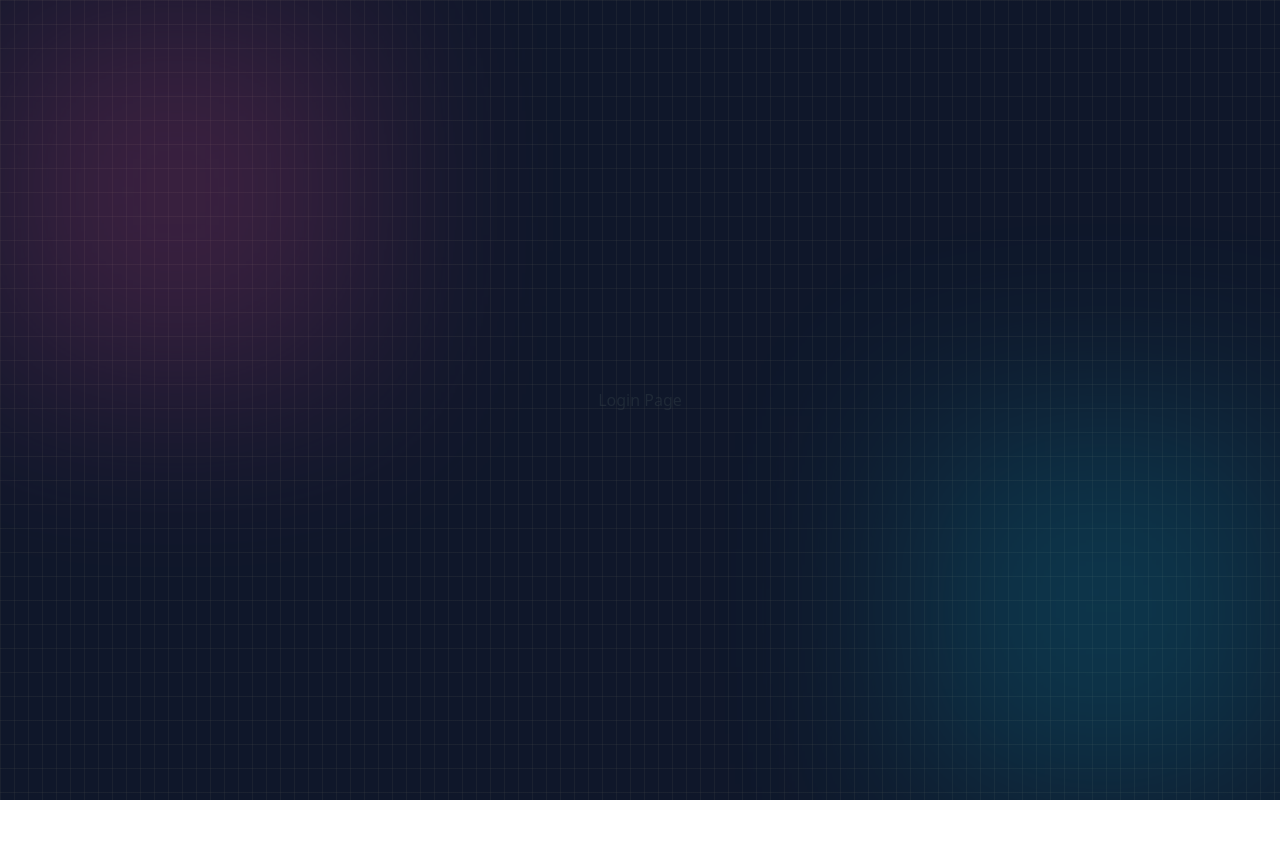
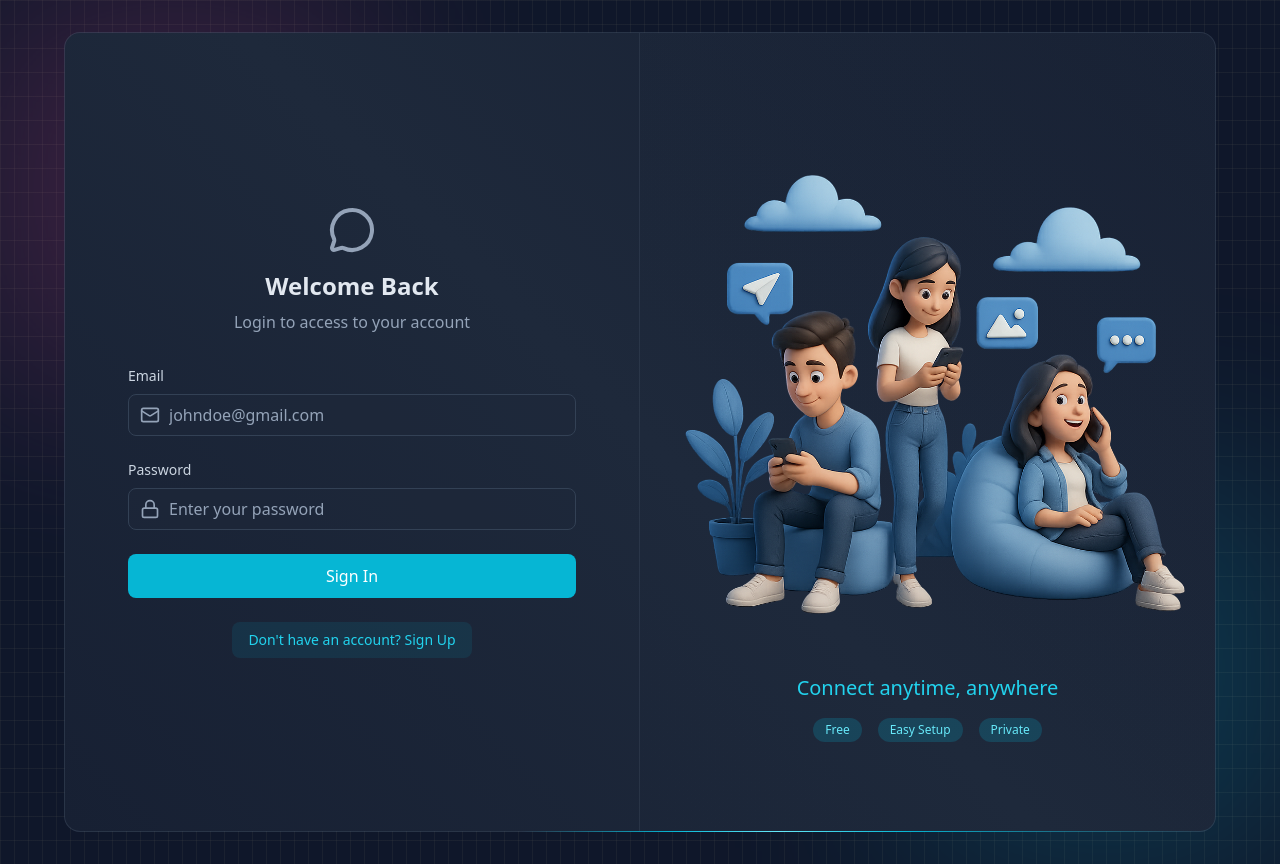
Before and after one commit to Ragavendra0604/Real-Time-Chat-Application, a React app in the folder frontend/: page /login in a window 1280 px wide. Before the commit the page ends 800 px from the top, so only its background shows below. Built offline with nearby package versions, Linux system fonts and the light colour scheme; no server answers; the HTML template or start-up script is replaced by a standard one.

Commit message:
login page implemented and signup page page bugs fixed

```diff
--- a/frontend/src/components/BorderAnimatedContainer.jsx
+++ b/frontend/src/components/BorderAnimatedContainer.jsx
@@ -1,13 +1,13 @@
-
 function BorderAnimatedContainer({ children }) {
-    return (
-        <div className="w-full h-full [background:linear-gradient(45deg,#172033,theme(colors.slate.800)_50%,#172033)
-        _padding-box,conic-gradient(from_var(--border-angle),theme(colors.slate.600/.48)_80%,_theme(colors.cyan.500)_86%,
-        _theme(colors.cyan.300)_90%,_theme(colors.cyan.500)_94%,_theme(colors.slate.600/.48))_border-box] rounded-2xl
-        border border-transparent animate-border  flex overflow-hidden">
-            {children}
-        </div>
-    );
+	return (
+		<div
+			className="w-full h-full
+            [background:linear-gradient(45deg,#172033,theme(colors.slate.800)_50%,#172033)_padding-box,conic-gradient(from_var(--border-angle),theme(colors.slate.600/.48)_80%,theme(colors.cyan.500)_86%,theme(colors.cyan.300)_90%,theme(colors.cyan.500)_94%,theme(colors.slate.600/.48))_border-box]
+            rounded-2xl border border-transparent animate-border flex overflow-hidden"
+		>
+			{children}
+		</div>
+	);
 }
 
 export default BorderAnimatedContainer;
--- a/frontend/src/index.css
+++ b/frontend/src/index.css
@@ -5,7 +5,7 @@
 @property --border-angle {
   inherits: false;
   initial-value: 0deg;
-  syntax: "<angle>";
+  syntax: '<angle>';
 }
 
 .input {
--- a/frontend/src/lib/axios.js
+++ b/frontend/src/lib/axios.js
@@ -1,6 +1,6 @@
 import axios from "axios";
 
 export const axiosInstance = axios.create({
-    baseURL: import.meta.env.MODE === "developement" ? "http://localhost:3000/api" : "/api",
-    withCredentials: true,
+	baseURL: import.meta.env.MODE === "development" ? "http://localhost:3000/api" : "/api",
+	withCredentials: true,
 });
--- a/frontend/src/pages/ChatPage.jsx
+++ b/frontend/src/pages/ChatPage.jsx
@@ -1,28 +1,14 @@
-import { useAuthStore } from "../store/useAuthStore";
+import React from 'react'
+import { useAuthStore } from '../store/useAuthStore.js';
 
 function ChatPage() {
-  const { authUser, logout } = useAuthStore();
-
-  const handleLogout = async () => {
-    await logout();
-  };
-
+  const {logout} = useAuthStore();
   return (
-    <div className='bg-slate-800 p-6 rounded-lg shadow-lg text-white max-w-md w-full text-center'>
-      <h1 className='text-3xl font-bold mb-4'>Welcome to Chat</h1>
-
-      {/* Display user's name if available */}
-      {authUser && <p className='text-xl mb-6'>Hello, {authUser.fullName}!</p>}
-
-      {/* Logout Button */}
-      <button
-        onClick={handleLogout}
-        className='bg-red-500 hover:bg-red-600 text-white font-bold py-2 px-4 rounded-lg transition duration-200 w-full'
-      >
-        Logout
-      </button>
+    <div className='z-10'>
+      ChatPage
+      <button onClick={logout}>Logout</button>
     </div>
-  );
+  )
 }
 
-export default ChatPage;
+export default ChatPage
--- a/frontend/src/pages/LoginPage.jsx
+++ b/frontend/src/pages/LoginPage.jsx
@@ -1,9 +1,107 @@
-import React from "react";
+import React, { useState } from "react";
+import { useAuthStore } from "../store/useAuthStore";
+import BorderAnimatedContainer from "../components/BorderAnimatedContainer";
+import { MessageCircleIcon , LockIcon, MailIcon, LoaderIcon } from "lucide-react";
+import {Link} from "react-router-dom";
 
 function LoginPage() {
+  const [formData, setFormData] = useState({email:"", password:""});
+  const {login, isLoggingIn} = useAuthStore();
+
+  const handleSubmit = (e) => {
+    e.preventDefault();
+    login(formData);
+  };
+
   return (
-    <div>
-      <h1>Login Page</h1>
+    <div className="w-full flex items-center justify-center p-4 bg-slate-900">
+      <div className="relative w-full max-w-6xl md:h-[800px] h-[650px]">
+        <BorderAnimatedContainer>
+          <div className="w-full flex flex-col md:flex-row">
+            {/* FORM CLOUMN - LEFT SIDE */}
+            <div className="md:w-1/2 p-8 flex items-center justify-center md:border-r border-slate-600/30">
+              <div className="w-full max-w-md">
+                {/* HEADING TEXT */}
+                <div className="text-center mb-8">
+                  <MessageCircleIcon className="w-12 h-12 mx-auto text-slate-400 mb-4" />
+                  <h2 className="text-2xl font-bold text-slate-200 mb-2">Welcome Back</h2>
+                  <p className="text-slate-400">Login to access to your account</p>
+                </div>
+
+                {/* FORM */}
+                <form onSubmit={handleSubmit} className="space-y-6">
+                  {/* EMAIL INPUT */}
+                  <div>
+                    <label className="auth-input-label">Email</label>
+                    <div className="relative">
+                      <MailIcon className="auth-input-icon" />
+
+                      <input
+                        type="email"
+                        value={formData.email}
+                        onChange={(e) => setFormData({ ...formData, email: e.target.value })}
+                        className="input"
+                        placeholder="johndoe@gmail.com"
+                      />
+                    </div>
+                  </div>
+
+                  {/* PASSWORD INPUT */}
+                  <div>
+                    <label className="auth-input-label">Password</label>
+                    <div className="relative">
+                      <LockIcon className="auth-input-icon" />
+
+                      <input
+                        type="password"
+                        value={formData.password}
+                        onChange={(e) => setFormData({ ...formData, password: e.target.value })}
+                        className="input"
+                        placeholder="Enter your password"
+                      />
+                    </div>
+                  </div>
+
+                  {/* SUBMIT BUTTON */}
+                  <button className="auth-btn" type="submit" disabled={isLoggingIn}>
+                    {isLoggingIn ? (
+                      <LoaderIcon className="w-full h-5 animate-spin text-center" />
+                    ) : (
+                      "Sign In"
+                    )}
+                  </button>
+                </form>
+
+                <div className="mt-6 text-center">
+                  <Link to="/signup" className="auth-link">
+                    Don't have an account? Sign Up
+                  </Link>
+                </div>
+              </div>
+            </div>
+
+            {/* FORM ILLUSTRATION - RIGHT SIDE */}
+            <div className="hidden md:w-1/2 md:flex items-center justify-center p-6 bg-gradient-to-bl from-slate-800/20 to-transparent">
+              <div>
+                <img
+                  src="/login.png"
+                  alt="People using mobile devices"
+                  className="w-full h-auto object-contain"
+                />
+                <div className="mt-6 text-center">
+                  <h3 className="text-xl font-medium text-cyan-400">Connect anytime, anywhere</h3>
+
+                  <div className="mt-4 flex justify-center gap-4">
+                    <span className="auth-badge">Free</span>
+                    <span className="auth-badge">Easy Setup</span>
+                    <span className="auth-badge">Private</span>
+                  </div>
+                </div>
+              </div>
+            </div>
+          </div>
+        </BorderAnimatedContainer>
+      </div>
     </div>
   );
 }
--- a/frontend/src/pages/SignupPage.jsx
+++ b/frontend/src/pages/SignupPage.jsx
@@ -2,7 +2,7 @@
 import { useAuthStore } from "../store/useAuthStore";
 import BorderAnimatedContainer from "../components/BorderAnimatedContainer";
 import { MessageCircleIcon, LockIcon, MailIcon, UserIcon, LoaderIcon } from "lucide-react";
-import { Link } from "react-router";
+import { Link } from "react-router-dom";
 
 function SignUpPage() {
   const [formData, setFormData] = useState({ fullName: "", email: "", password: "" });
--- a/frontend/src/store/useAuthStore.js
+++ b/frontend/src/store/useAuthStore.js
@@ -1,49 +1,65 @@
-import {create} from "zustand";
-import {axiosInstance} from "../lib/axios.js";
+import { create } from "zustand";
+import { axiosInstance } from "../lib/axios.js";
 import toast from "react-hot-toast";
 
 export const useAuthStore = create((set) => ({
 	authUser: null,
 	isCheckingAuth: true,
 	isSigningUp: false,
+	isLoggingIn: false,
 
 	checkAuth: async () => {
 		try {
 			const res = await axiosInstance.get("/auth/check");
-            set({authUser: res.data});
+			set({ authUser: res.data });
 		} catch (error) {
 			console.log("Error in authCheck: ", error);
-            set({authUser:null});
+			set({ authUser: null });
 		} finally {
-            set({ isCheckingAuth: false});
+			set({ isCheckingAuth: false });
 		}
 	},
 
-    signup: async(data) => {
-        set({isSigningUp:true});
+	signup: async (data) => {
+		set({ isSigningUp: true });
 		try {
 			const res = await axiosInstance.post("/auth/signup", data);
-            set({authUser:res.data});
-
+			set({ authUser: res.data });
 			toast.success("Account created successfully!!");
 		} catch (error) {
-            toast.error(error.response.data.message);
+			const errorMessage = error.response?.data?.message || "Signup failed. Please try again.";
+			toast.error(errorMessage);
+			console.error("Signup Error:", error);
 		} finally {
-            set({isSigningUp:false});
+			set({ isSigningUp: false });
 		}
 	},
 
-    // NEW LOGOUT FUNCTION
+	login: async (data) => {
+		set({ isLoggingIn: true });
+		try {
+			const res = await axiosInstance.post("/auth/login", data);
+			set({ authUser: res.data });
+			toast.success("Logged in successfully!!");
+		} catch (error) {
+			// **FIXED ERROR HANDLING**
+			const errorMessage = error.response?.data?.message || "Login failed. Please check your credentials.";
+			toast.error(errorMessage);
+			console.error("Login Error:", error);
+		} finally {
+			set({ isLoggingIn: false });
+		}
+	},
+
 	logout: async () => {
 		try {
-            // This tells the backend to clear the session cookie
 			await axiosInstance.post("/auth/logout");
-            // This clears the user from the frontend state
-            set({ authUser: null });
+			toast.success("Logged out successfully");
 		} catch (error) {
-            console.error("Logout failed: ", error);
-            // Still clear the user from frontend state even if backend call fails
+			toast.error("Error logging out");
+			console.log("Logout error:", error);
+		} finally {
 			set({ authUser: null });
 		}
-    }
+	},
 }));
--- a/frontend/tailwind.config.js
+++ b/frontend/tailwind.config.js
@@ -1,22 +1,19 @@
-import daisyui from 'daisyui';
-
 /** @type {import('tailwindcss').Config} */
 export default {
-  content: [
-    "./index.html",
-    "./src/**/*.{js,ts,jsx,tsx}",
-  ],
+	content: ["./index.html", "./src/**/*.{js,ts,jsx,tsx}"],
 	theme: {
 		extend: {
 			animation: {
-        'border': 'border 4s linear infinite',
+				border: "border-spin 10s linear infinite",
 			},
 			keyframes: {
-        'border': {
-          to: { '--border-angle': '360deg' },
-        }
-      }
+				"border-spin": {
+					"100%": {
+						"--border-angle": "360deg",
 					},
 				},
-  plugins: [daisyui],
-}
+			},
+		},
+	},
+	plugins: [],
+};
```
Lines whose indentation alone changed are shown as unchanged.
